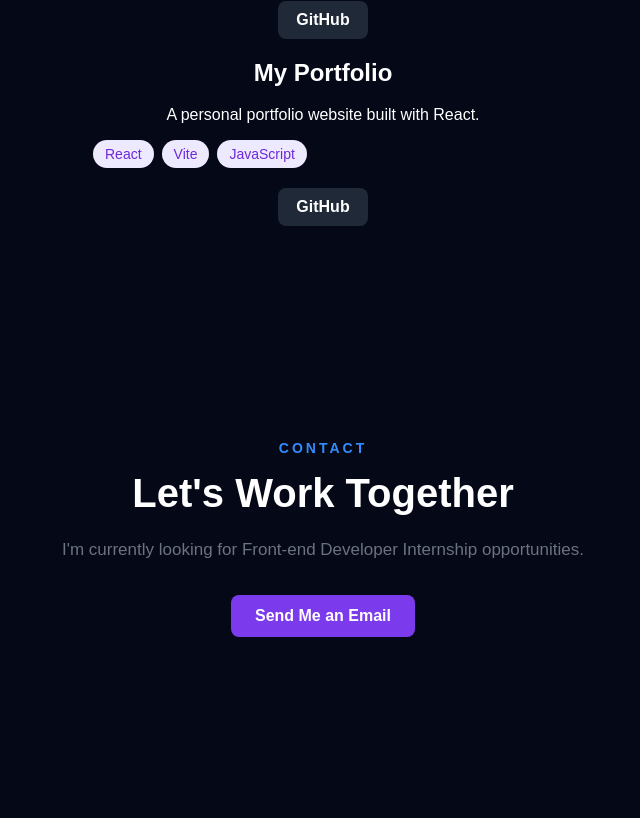
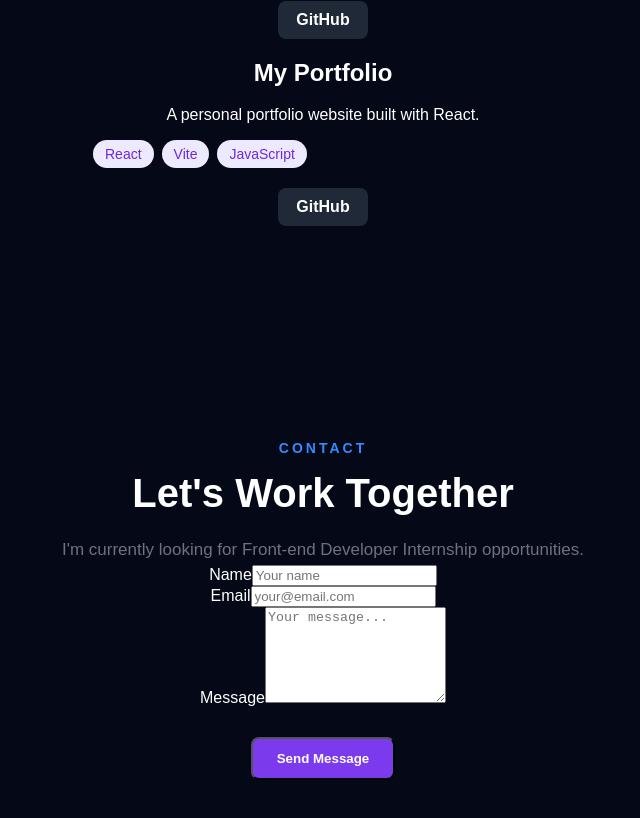
Before and after one commit to Ploypailin14/phloiphailin-portfolio, a React (Vite) app: page / in a window 1280 px wide. Shown: the part 3121-3939 px from the top of the page, without its empty margins (317-957 px from the left). Before the commit the page ends 3858 px from the top, so only its background shows below. Built offline with nearby package versions, Linux system fonts and the light colour scheme.

Commit message:
edit contact link tool

```diff
--- a/src/components/Contact.jsx
+++ b/src/components/Contact.jsx
@@ -9,12 +9,48 @@ function Contact() {
         I'm currently looking for Front-end Developer Internship opportunities.
       </p>
 
-      <a
-        href="mailto:ploypailinkumpook@gmail.com"
-        className="contact-button"
+      <form
+        action="https://formspree.io/f/moeqrprz"
+        method="POST"
+        className="contact-form"
       >
-        Send Me an Email
-      </a>
+        <div className="form-group">
+          <label htmlFor="name">Name</label>
+          <input
+            type="text"
+            id="name"
+            name="name"
+            placeholder="Your name"
+            required
+          />
+        </div>
+
+        <div className="form-group">
+          <label htmlFor="email">Email</label>
+          <input
+            type="email"
+            id="email"
+            name="email"
+            placeholder="your@email.com"
+            required
+          />
+        </div>
+
+        <div className="form-group">
+          <label htmlFor="message">Message</label>
+          <textarea
+            id="message"
+            name="message"
+            rows="6"
+            placeholder="Your message..."
+            required
+          ></textarea>
+        </div>
+
+        <button type="submit" className="contact-button">
+          Send Message
+        </button>
+      </form>
     </section>
   )
 }
```
